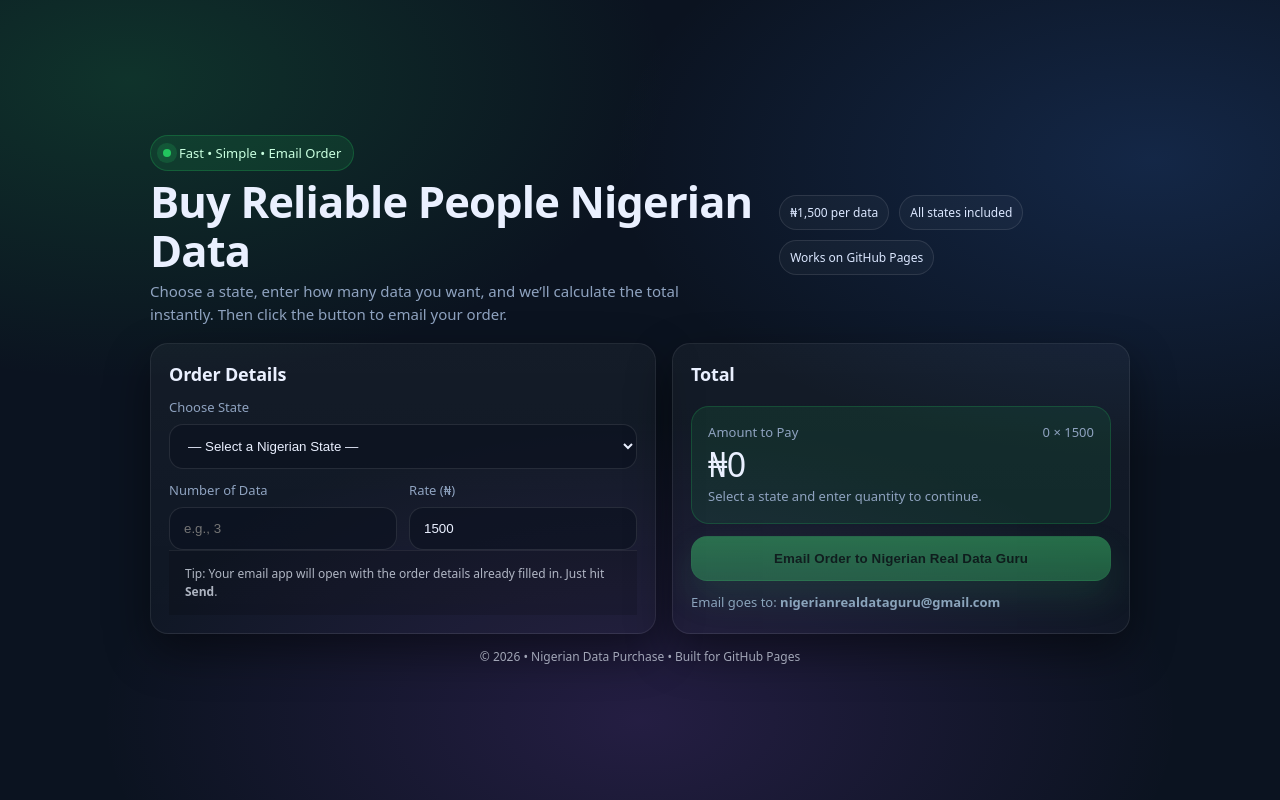
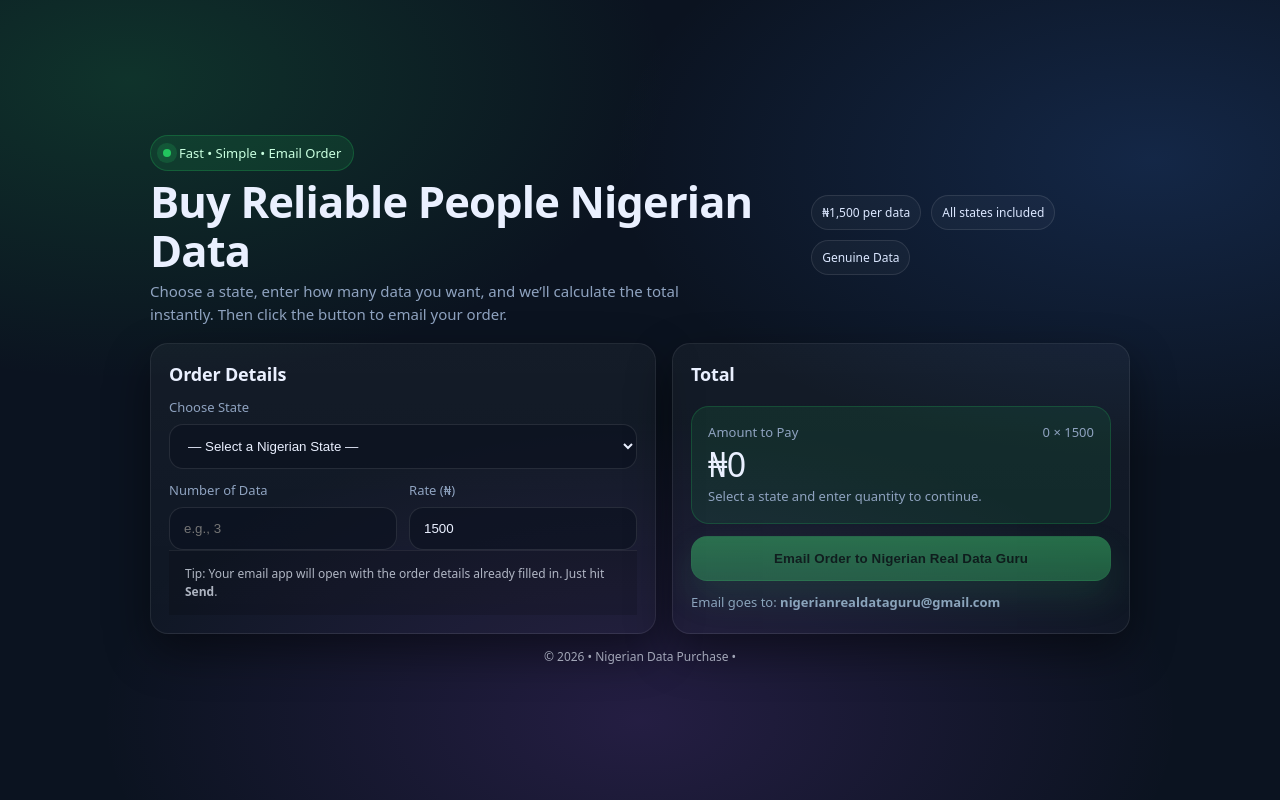
Before and after one commit to nigeriarealdataguru/buy, a plain HTML site: page index.html in a window 1280 px wide. Drawn offline with Linux system fonts and the light colour scheme.

Commit message:
Update index.html

```diff
--- a/index.html
+++ b/index.html
@@ -216,7 +216,7 @@
       <div class="mini" aria-label="Quick info">
         <div class="pill">₦1,500 per data</div>
         <div class="pill">All states included</div>
-        <div class="pill">Works on GitHub Pages</div>
+        <div class="pill">Genuine Data</div>
       </div>
     </div>
 
@@ -281,7 +281,7 @@
     </section>
 
     <footer>
-      © <span id="year"></span> • Nigerian Data Purchase • Built for GitHub Pages
+      © <span id="year"></span> • Nigerian Data Purchase •
     </footer>
   </main>
 
```
